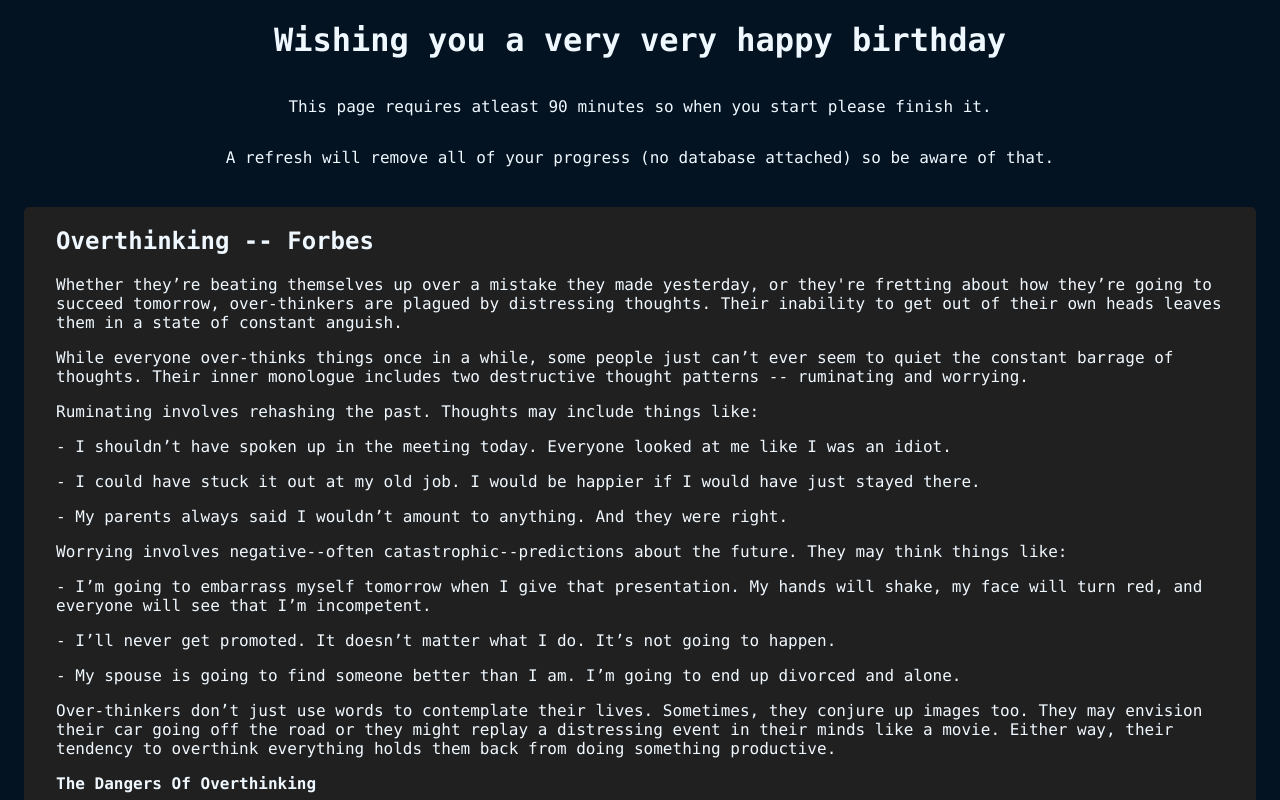
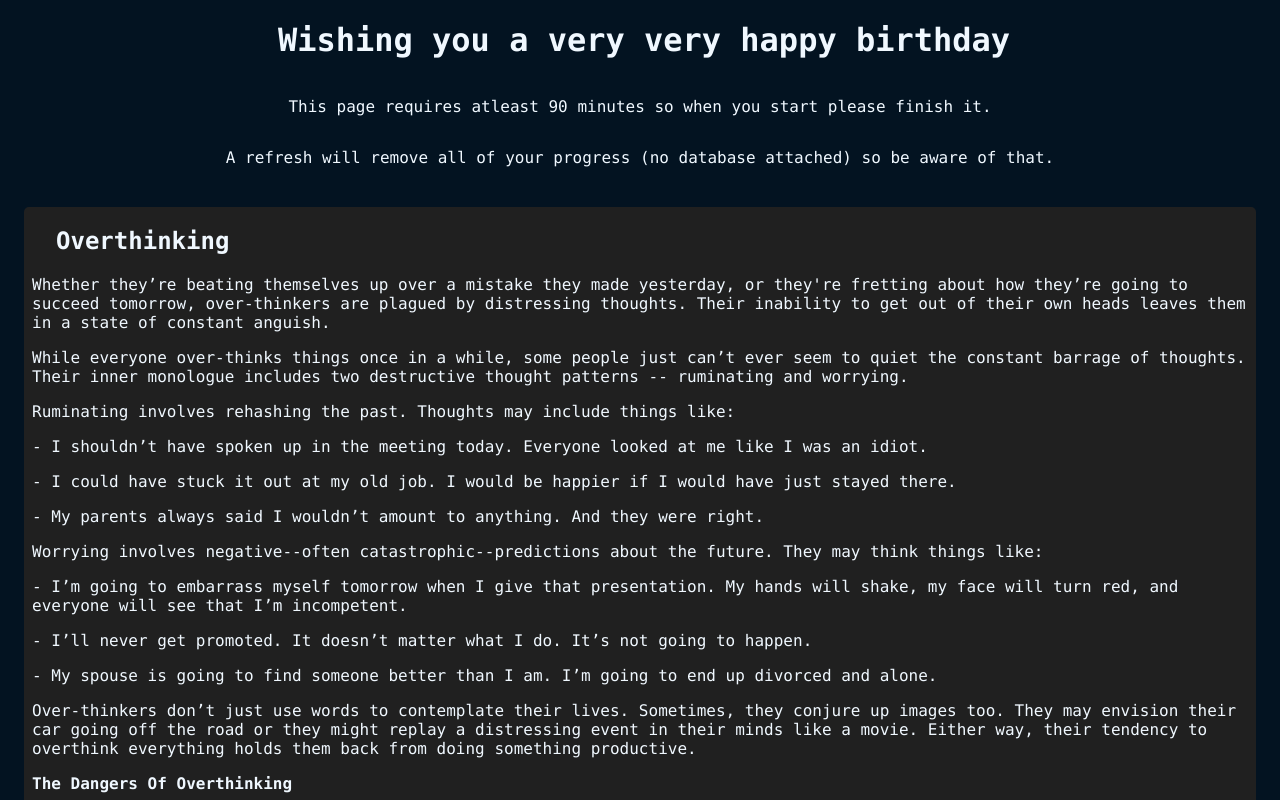
Before and after one commit to nehal119/overthinking, a plain HTML site: page index.html in a window 1280 px wide. Shown: the top 800 px of the page. Drawn offline with Linux system fonts and the light colour scheme.

Commit message:
initial commit

```diff
--- a/index.html
+++ b/index.html
@@ -18,7 +18,7 @@
     </p>
 
     <div class="article">
-      <h2>Overthinking -- Forbes</h2>
+      <h2>Overthinking</h2>
       <p>
         Whether they’re beating themselves up over a mistake they made
         yesterday, or they're fretting about how they’re going to succeed
--- a/style.css
+++ b/style.css
@@ -11,6 +11,7 @@ body {
 }
 h1 {
   color: aliceblue;
+  margin-left: 0.5rem;
 }
 h2 {
   color: aliceblue;
@@ -103,7 +104,7 @@ a:hover span:nth-child(4) {
   border-radius: 5px;
 }
 p {
-  padding: 0 2rem;
+  padding: 0 0.5rem;
   color: aliceblue;
 }
 li {
@@ -111,6 +112,9 @@ li {
 }
 ol {
   padding: 0 2rem 0 4rem;
+}
+iframe {
+  margin: 0 0.5rem;
 }
 
 /* Submit Form */
```
